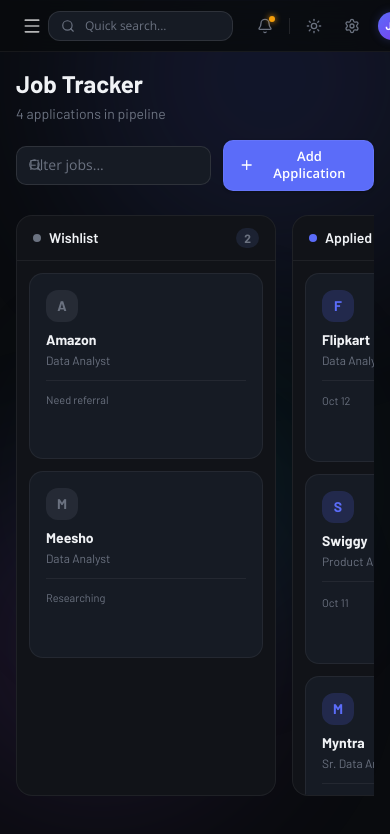
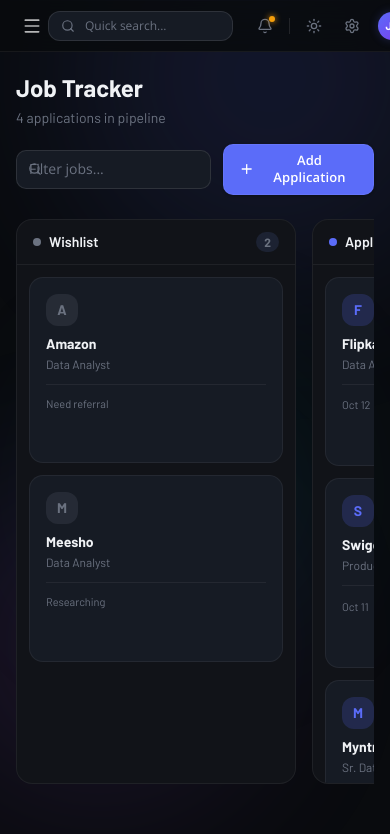
Before and after one commit to piyushnegi856-hub/data-analyst-os, a Next.js app: page /jobs in a window 390 px wide. Shown: the top 834 px of the page. Built offline with nearby package versions, Linux system fonts and the light colour scheme.

Commit message:
UI audit: Fix responsive grids, scaling, spacing, and mobile layouts across all pages

```diff
--- a/src/app/calendar/page.tsx
+++ b/src/app/calendar/page.tsx
@@ -253,12 +253,13 @@
       )}
 
       {/* Calendar Grid */}
-      <div className="flex-1 flex flex-col overflow-hidden glass-card rounded-xl">
-        {/* Days of week header */}
-        <div
-          className="grid grid-cols-7 border-b"
-          style={{ background: "var(--ds-surface-2)", borderColor: "var(--ds-border)" }}
-        >
+      <div className="flex-1 flex flex-col overflow-x-auto glass-card rounded-xl">
+        <div className="min-w-[700px] flex-1 flex flex-col">
+          {/* Days of week header */}
+          <div
+            className="grid grid-cols-7 border-b"
+            style={{ background: "var(--ds-surface-2)", borderColor: "var(--ds-border)" }}
+          >
           {["Sun", "Mon", "Tue", "Wed", "Thu", "Fri", "Sat"].map((day) => (
             <div
               key={day}
@@ -359,6 +360,7 @@
             );
           })}
         </div>
+        </div>
       </div>
 
       {/* Event Legend */}
--- a/src/app/jobs/page.tsx
+++ b/src/app/jobs/page.tsx
@@ -160,15 +160,16 @@
       )}
 
       {/* Kanban Board */}
-      <div className="flex-1 flex gap-4 overflow-x-auto pb-2">
+      <div className="flex-1 flex gap-4 overflow-x-auto pb-4 snap-x snap-mandatory">
         {COLUMNS.map((col) => {
           const colJobs = filtered.filter((j) => j.column === col.id);
           return (
             <div
               key={col.id}
-              className="flex-shrink-0 flex flex-col rounded-xl overflow-hidden"
+              className="flex-shrink-0 flex flex-col rounded-xl overflow-hidden snap-start"
               style={{
-                width: "260px",
+                width: "280px",
+                minWidth: "280px",
                 background: "var(--surface-1)",
                 border: "1px solid var(--border)",
               }}
--- a/src/app/roadmap/page.tsx
+++ b/src/app/roadmap/page.tsx
@@ -168,10 +168,10 @@
   const dayPct = totalTasks > 0 ? Math.round((doneTasks / totalTasks) * 100) : 0;
 
   return (
-    <div className="flex h-[calc(100vh-8rem)] gap-5 animate-slide-up">
+    <div className="flex flex-col md:flex-row h-auto md:h-[calc(100vh-8rem)] gap-5 animate-slide-up">
       {/* LEFT: Curriculum List */}
       <div
-        className="w-72 flex-shrink-0 flex flex-col overflow-hidden rounded-xl"
+        className="w-full md:w-72 flex-shrink-0 flex flex-col overflow-hidden rounded-xl max-h-[50vh] md:max-h-none md:h-full"
         style={{ background: "var(--surface-1)", border: "1px solid var(--border)" }}
       >
         {/* Header */}
--- a/src/components/dashboard/DashboardClient.tsx
+++ b/src/components/dashboard/DashboardClient.tsx
@@ -224,7 +224,7 @@
       </div>
 
       {/* KPI Cards */}
-      <div className="grid grid-cols-2 lg:grid-cols-4 gap-4">
+      <div className="grid grid-cols-2 sm:grid-cols-2 lg:grid-cols-4 gap-4">
         {kpis.map((kpi, i) => {
           const Icon = kpi.icon;
           return (
@@ -255,9 +255,9 @@
       </div>
 
       {/* Main Content Grid */}
-      <div className="grid grid-cols-1 lg:grid-cols-3 gap-6">
+      <div className="flex flex-col xl:flex-row gap-6">
         {/* Left: Charts */}
-        <div className="lg:col-span-2 space-y-6">
+        <div className="flex-1 space-y-6 min-w-0">
           <div className="widget-card">
             <GameProgression />
           </div>
@@ -294,8 +294,8 @@
         </div>
 
         {/* Right: Side widgets */}
-        <div className="space-y-6">
-          <div className="grid grid-cols-2 gap-4 lg:grid-cols-1 lg:gap-6">
+        <div className="space-y-6 xl:w-[340px] flex-shrink-0">
+          <div className="grid grid-cols-1 md:grid-cols-2 xl:grid-cols-1 gap-4 xl:gap-6">
             <div className="widget-card relative">
               <PomodoroTimer />
             </div>
--- a/src/components/layout/AppShell.tsx
+++ b/src/components/layout/AppShell.tsx
@@ -66,7 +66,7 @@
 
         {/* Page content */}
         <main className="flex-1 overflow-y-auto relative z-10">
-          <div className="h-full px-4 md:px-8 py-4 md:py-7 max-w-[1440px] mx-auto animate-fade-in">
+          <div className="h-full px-4 sm:px-6 lg:px-8 py-5 sm:py-7 lg:py-8 max-w-[1440px] mx-auto animate-fade-in">
             {children}
           </div>
         </main>
```
